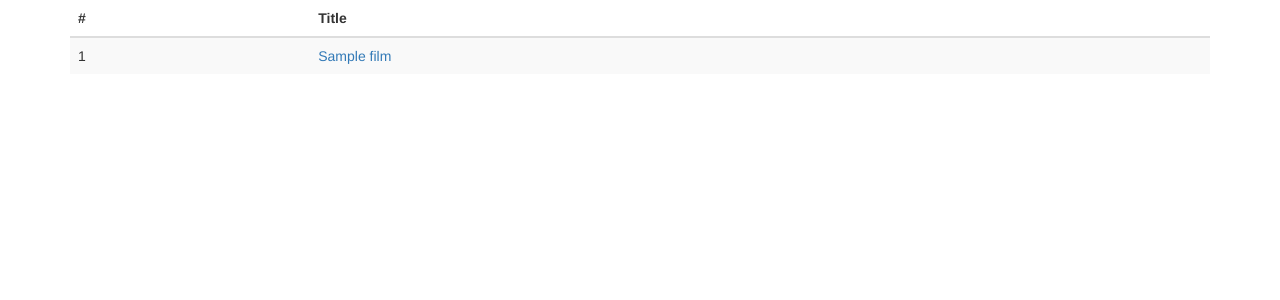
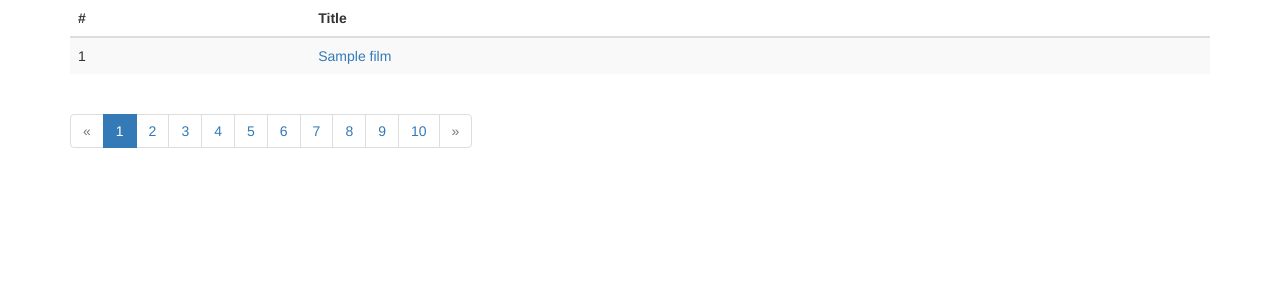
Before and after one commit to montalvomiguelo/PDO, a PHP site: page /index.php in a window 1280 px wide. Shown: the top 300 px of the page. Run offline with PHP 8.4, Linux system fonts and the light colour scheme; tables that the repository leaves empty or names only in its code hold one stand-in row (values such as "Sample post"); some libraries are stand-ins or nearby versions.

Commit message:
Paginación, jugando PHP Data Objects

```diff
--- a/index.php
+++ b/index.php
@@ -1,6 +1,27 @@
 <?php
 
 require_once('database.php');
+
+/**
+ * Variables de la paginación
+ */
+
+// Límite de resultados de búsqueda.
+$limit = 10;
+
+// Número de página de $_GET
+if ( isset( $_GET['p'] ) ) {
+  $p = $_GET['p'];
+} else {
+  $p = 1;
+}
+
+// Variable para el query
+$start = ($p-1) * $limit;
+
+/**
+ * Get Data
+ */
 
 /**
   * Es mejor práctica usar el constructor try / catch cada vez
@@ -9,7 +30,26 @@ require_once('database.php');
 try {
   // PDO tiene un método para hacer consultas
   // Retorna un objeto de tipo PDOStatement
-  $results = $pdo->query('SELECT * FROM film');
+  $results = $pdo->prepare('SELECT * FROM film ORDER BY film_id LIMIT :start, :limit');
+
+  // Vincula el nombre de un valor en la consulta con su variable.
+  $results->bindValue(':start', $start, PDO::PARAM_INT);
+  $results->bindValue(':limit', $limit, PDO::PARAM_INT);
+
+  // Ejecutar la consulta
+  $results->execute();
+
+} catch (Exception $e) {
+
+  echo $e->getMessage();
+  die();
+
+}
+
+// Obtener la cantidad de filas
+try {
+  $rows_query = $pdo->prepare('SELECT COUNT(film_id) FROM film');
+  $rows_query->execute();
 } catch (Exception $e) {
   echo $e->getMessage();
   die();
@@ -21,7 +61,18 @@ try {
  * PDO:FETCH_NUM hace que solamente tiene enteros para las llaves
  */
 $films = $results->fetchAll(PDO::FETCH_ASSOC);
+$rowsCount = $rows_query->fetchColumn();
+//var_dump($rows);
 //var_dump($films);
+
+/**
+ * Listado de páginas
+ */
+$pagesTotal = (ceil( $rowsCount / $limit ));
+
+$pagesLimit = ceil($p / $limit) * $limit;
+$pagesStart = $pagesLimit - $limit + 1;
+
 ?>
 
 <!DOCTYPE html>
@@ -49,6 +100,34 @@ $films = $results->fetchAll(PDO::FETCH_ASSOC);
       <?php endforeach; ?>
       </tbody>
     </table>
+    <nav>
+      <ul class="pagination">
+
+        <li class="<?php echo ($pagesLimit <= $limit ? 'disabled' : ''); ?>">
+          <a href="<?php echo ( $pagesStart > $limit  ? '?p=' . ($pagesStart - 1) : '' ); ?>" aria-label="Previous">
+            <span aria-hidden="true">&laquo;</span>
+          </a>
+        </li>
+
+        <?php for ($i = $pagesStart; $i <= $pagesLimit; $i++) : ?>
+        <li class="<?php echo ($p == $i ? 'active' : ''); ?>"><a href="?p=<?php echo $i; ?>"><?php echo $i; ?> <span class="sr-only">(current)</span></a></li>
+        <?php endfor; ?>
+
+        <li class="<?php echo ($pagesLimit >= $pagesTotal ? 'disabled' : ''); ?>">
+          <a href="<?php echo ($pagesLimit < $pagesTotal ? '?p=' . ($pagesLimit + 1): ''); ?>" aria-label="Next">
+            <span aria-hidden="true">&raquo;</span>
+          </a>
+        </li>
+
+      </ul>
+    </nav>
   </div>
+  <script src="https://ajax.googleapis.com/ajax/libs/jquery/1.11.1/jquery.min.js"></script>
+  <script src="//maxcdn.bootstrapcdn.com/bootstrap/3.3.4/js/bootstrap.min.js"></script>
+  <script>
+    $('.pagination .disabled a, .pagination .active a').on('click', function(e) {
+      e.preventDefault();
+    });
+  </script>
 </body>
 </html>
```
